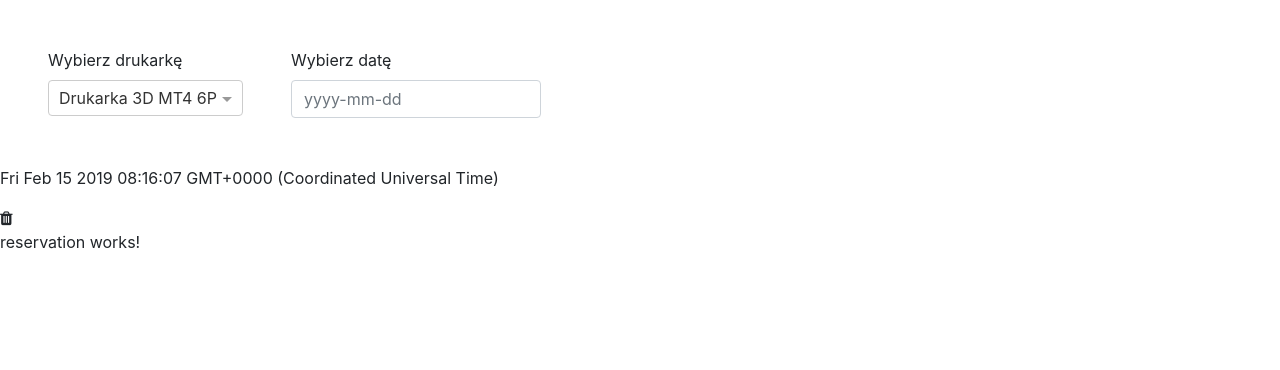
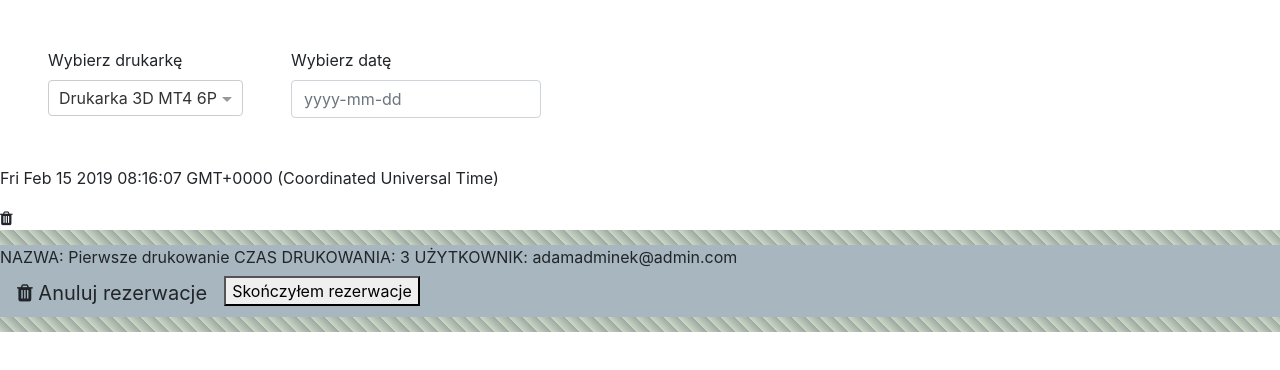
Before and after one commit to Alicja-Majewska/3d-printing-queue-webclient, an Angular app: page / in a window 1280 px wide. Shown: the top 370 px of the page. Built offline with nearby package versions, Linux system fonts and the light colour scheme.

Commit message:
Date conversion, Component Reservation basic html

```diff
--- a/src/app/components/reservation/reservation.component.html
+++ b/src/app/components/reservation/reservation.component.html
@@ -1,3 +1,20 @@
-<p>
-  reservation works!
-</p>
+<div *ngIf="reservation">
+  <div class="technicalSpace">
+  </div>
+  <div class="reservationBody">
+NAZWA: {{reservation.name}}
+CZAS DRUKOWANIA: {{reservation.duration}}
+UŻYTKOWNIK: {{reservation.user.mail}}
+<section>
+<button type="delete" class="btn btn-default btn-lg" >
+    <i class="fa fa-trash"></i>
+Anuluj rezerwacje
+</button>
+<button>
+Skończyłem rezerwacje
+</button>
+</section>
+  </div>
+  <div class="technicalSpace">
+  </div>
+</div>
--- a/src/app/components/reservation/reservation.component.scss
+++ b/src/app/components/reservation/reservation.component.scss
@@ -0,0 +1,13 @@
+.technicalSpace {
+    height : 15px;
+    background: repeating-linear-gradient(
+                45deg,
+                #c9d8c5,
+                #9fa8a3 10px,
+                #101213 10px,
+);
+}
+
+.reservationBody {
+    background-color: #a8b6bf;
+}
--- a/src/app/components/reservation/reservation.component.ts
+++ b/src/app/components/reservation/reservation.component.ts
@@ -1,4 +1,7 @@
-import { Component, OnInit } from '@angular/core';
+import { Component, OnInit, Input } from '@angular/core';
+import { Reservation } from 'src/app/objects/Reservation';
+import { ReservationDataFactory } from 'src/app/data/ReservationDataFactory';
+import { ReservationBackend } from 'src/app/objects/ReservationBackend';
 
 @Component({
   selector: 'app-reservation',
@@ -9,7 +12,13 @@ export class ReservationComponent implements OnInit {
 
   constructor() { }
 
+  @Input()
+  reservation: Reservation;
+
   ngOnInit() {
+    this.reservation = Reservation.fromBackend(ReservationDataFactory.getOne());
+    console.log(this.reservation);
+
   }
 
 }
--- a/src/app/data/ReservationDataFactory.ts
+++ b/src/app/data/ReservationDataFactory.ts
@@ -10,8 +10,8 @@ export class ReservationDataFactory {
             id: 1,
             name: "Pierwsze drukowanie",
             duration: 3,
-            startData: "17.02.2019 13:00",
-            stopData: "17.02.2019 16:30",
+            startDate: "17.02.2019 13:00",
+            stopDate: "17.02.2019 16:30",
             type: "PRINTING",
             user: UserDataFactory.getOne(),
         }
--- a/src/app/objects/Reservation.ts
+++ b/src/app/objects/Reservation.ts
@@ -1,17 +1,25 @@
 import { User } from './User';
 import { ReservationBackend } from './ReservationBackend';
+import { ReservationDataFactory } from '../data/ReservationDataFactory';
 
 export class Reservation {
     private _id: number;
     private _name: string;
     private _duration: number;
-    private _startData: string;
-    private _stopData: string;
+    private _startDate: Date;
+    private _stopDate: Date;
     private _type: string;
     private _user: User;
 
-    static fromBackend(reservationId: number){
+    static fromBackend(reservationBackend: ReservationBackend): Reservation{
         const reservation: Reservation = new Reservation();
+        reservation._id = reservationBackend.id;
+        reservation._name = reservationBackend.name;
+        reservation._duration = reservationBackend.duration;
+        reservation._startDate = new Date(reservationBackend.startDate);
+        reservation._stopDate = new Date(reservationBackend.stopDate);
+        reservation._type = reservationBackend.type;
+        reservation._user = reservationBackend.user;
 
         return reservation;
     }
@@ -28,12 +36,12 @@ export class Reservation {
         return this._duration;
     }
 
-    public get startData(): string {
-        return this._startData;
+    public get startDate(): Date {
+        return this._startDate;
     }
 
-    public get stopData(): string {
-        return this._stopData;
+    public get stopDate(): Date {
+        return this._stopDate;
     }
 
     public get type(): string {
--- a/src/app/objects/ReservationBackend.ts
+++ b/src/app/objects/ReservationBackend.ts
@@ -4,8 +4,8 @@ export interface ReservationBackend {
     id: number;
     name: string;
     duration: number;
-    startData: string;
-    stopData: string;
+    startDate: string;
+    stopDate: string;
     type: string;
     user: User;
 }
```
